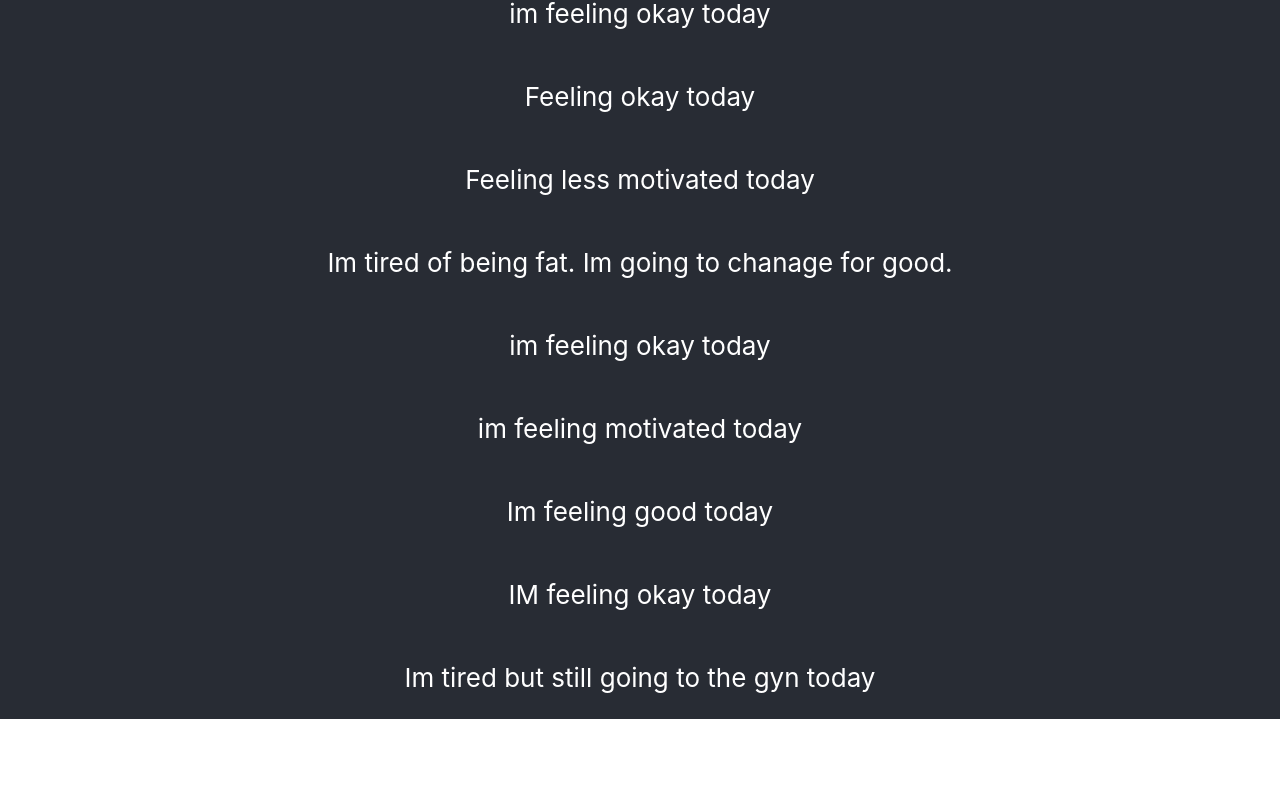
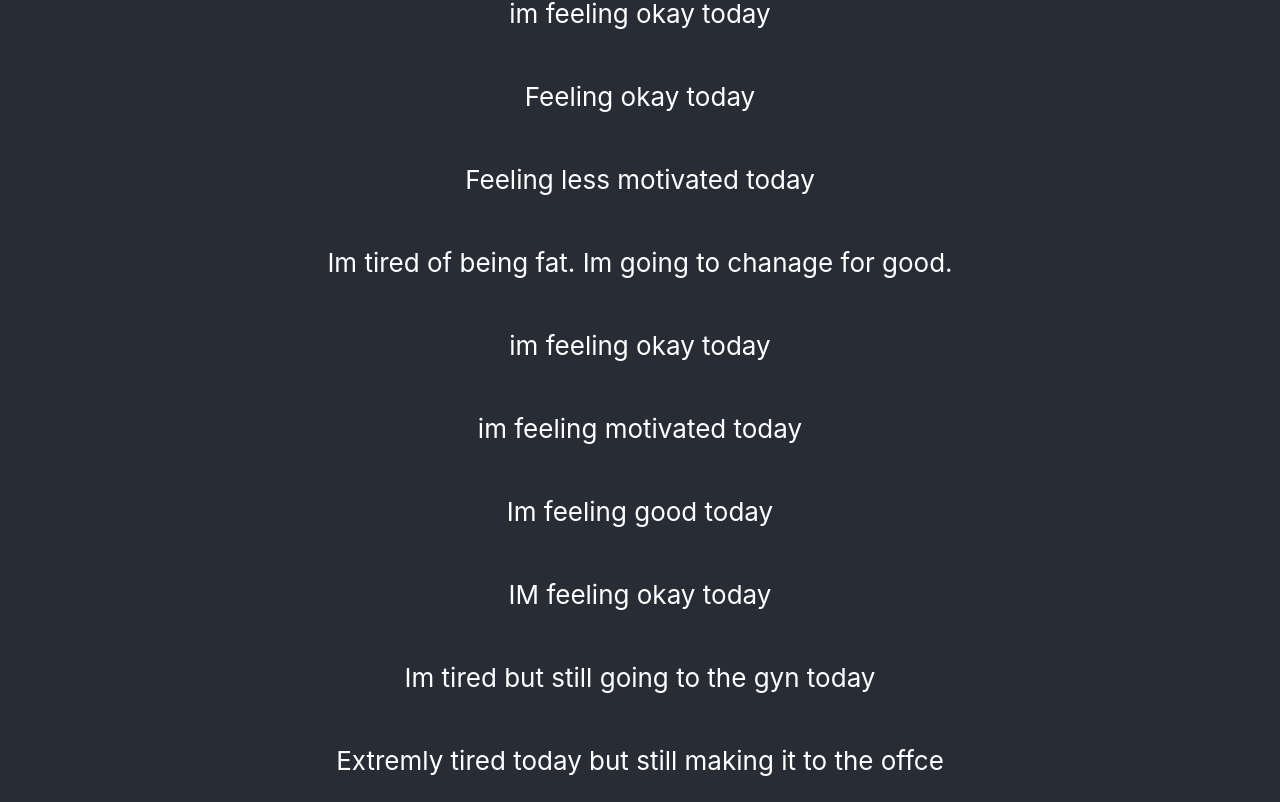
Before and after one commit to tyler-ray90/testing-05-18, a React (Create React App) app: page / in a window 1280 px wide. Shown: the part 2992-3794 px from the top of the page. Before the commit the page ends 3711 px from the top, so only its background shows below. Built offline with nearby package versions, Linux system fonts and the light colour scheme.

Commit message:
new commit

```diff
--- a/src/App.js
+++ b/src/App.js
@@ -54,6 +54,7 @@ function App() {
         <p>Im feeling good today</p>
         <p>IM feeling okay today</p>
         <p>Im tired but still going to the gyn today</p>
+        <p>Extremly tired today but still making it to the offce</p>
 
       </header>
     </div>
```
